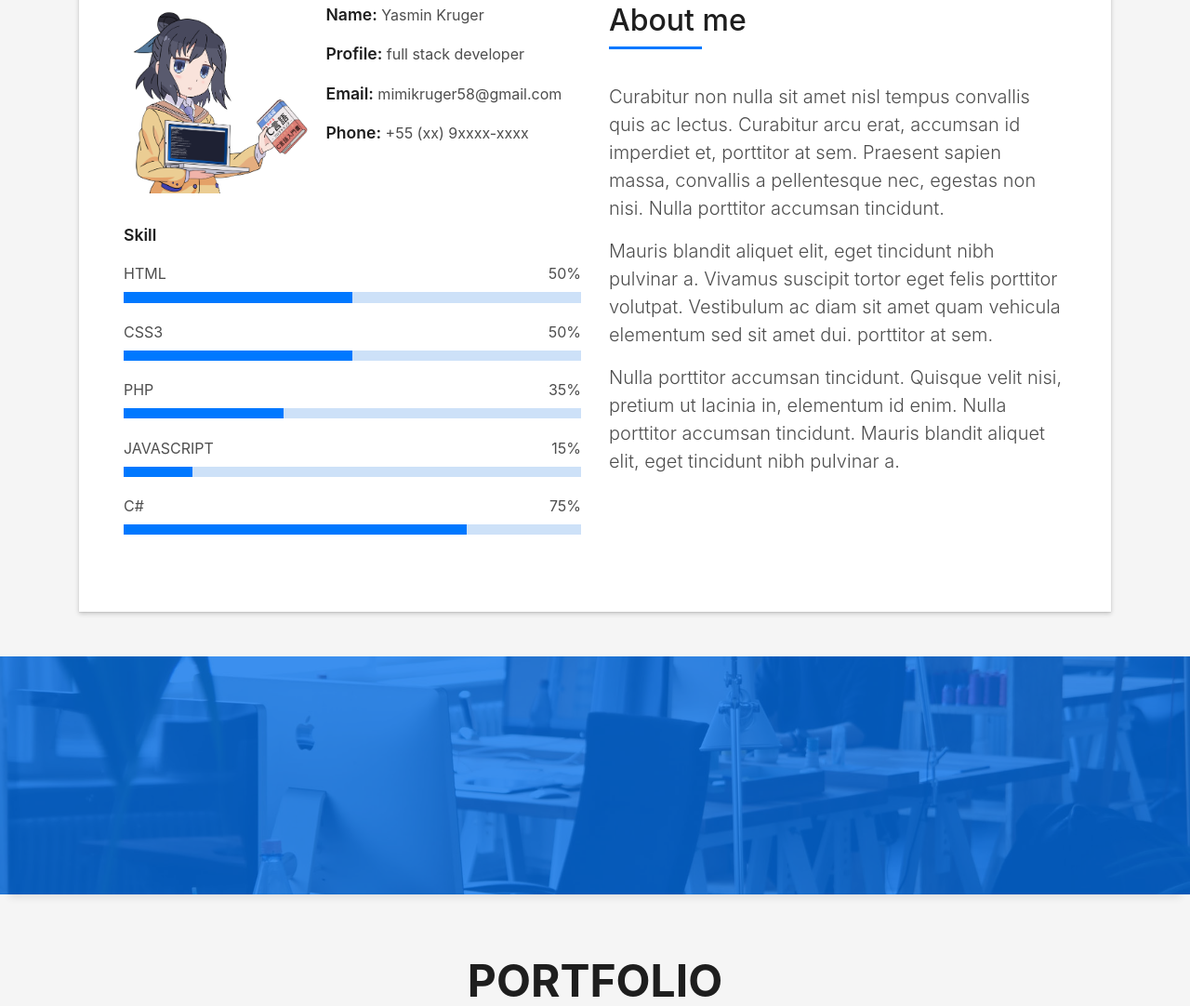
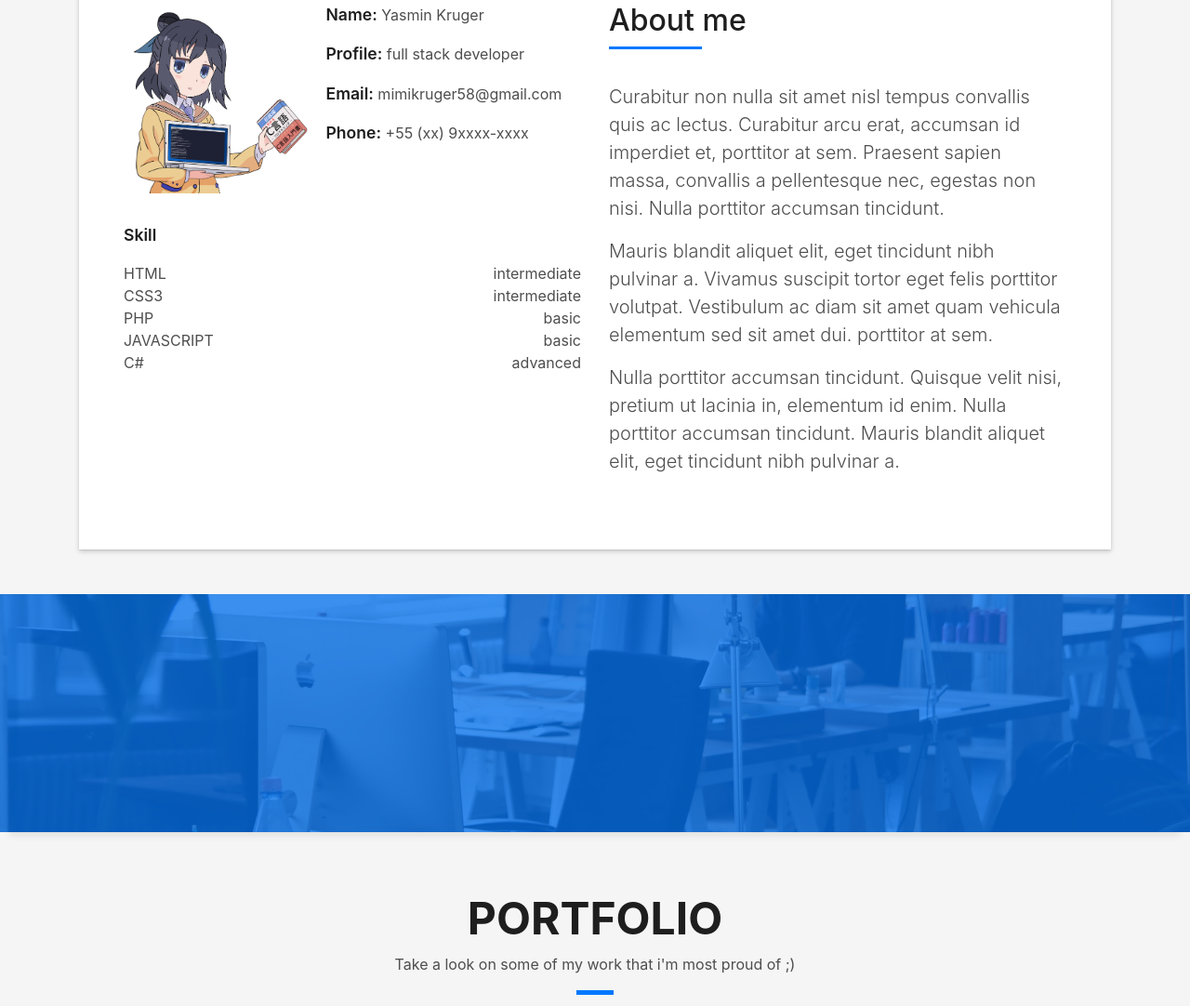
Before and after one commit to MinKruger/DevFolio, a plain HTML site: page index.html in a window 1280 px wide. Shown: the part 925-2007 px from the top of the page at 93% size. Drawn offline with Linux system fonts and the light colour scheme; files whose address does not match are found by name.

Commit message:
progress bar removed

```diff
--- a/index.html
+++ b/index.html
@@ -102,31 +102,11 @@
                   </div>
                   <div class="skill-mf">
                     <p class="title-s">Skill</p>
-                    <span>HTML</span> <span class="pull-right">50%</span>
-                    <div class="progress">
-                      <div class="progress-bar" role="progressbar" style="width: 50%;" aria-valuenow="50"
-                        aria-valuemin="0" aria-valuemax="100"></div>
-                    </div>
-                    <span>CSS3</span> <span class="pull-right">50%</span>
-                    <div class="progress">
-                      <div class="progress-bar" role="progressbar" style="width: 50%" aria-valuenow="50"
-                        aria-valuemin="0" aria-valuemax="100"></div>
-                    </div>
-                    <span>PHP</span> <span class="pull-right">35%</span>
-                    <div class="progress">
-                      <div class="progress-bar" role="progressbar" style="width: 35%" aria-valuenow="35"
-                        aria-valuemin="0" aria-valuemax="100"></div>
-                    </div>
-                    <span>JAVASCRIPT</span> <span class="pull-right">15%</span>
-                    <div class="progress">
-                      <div class="progress-bar" role="progressbar" style="width: 15%" aria-valuenow="15"
-                        aria-valuemin="0" aria-valuemax="100"></div>
-                    </div>
-                    <span>C#</span> <span class="pull-right">75%</span>
-                    <div class="progress">
-                      <div class="progress-bar" role="progressbar" style="width: 75%" aria-valuenow="75"
-                        aria-valuemin="0" aria-valuemax="100"></div>
-                    </div>
+                    <span>HTML</span> <span class="pull-right">intermediate</span></br>
+                    <span>CSS3</span> <span class="pull-right">intermediate</span></br>
+                    <span>PHP</span> <span class="pull-right">basic</span></br>
+                    <span>JAVASCRIPT</span> <span class="pull-right">basic</span></br>
+                    <span>C#</span> <span class="pull-right">advanced</span></br>
                   </div>
                 </div>
                 <div class="col-md-6">
```
